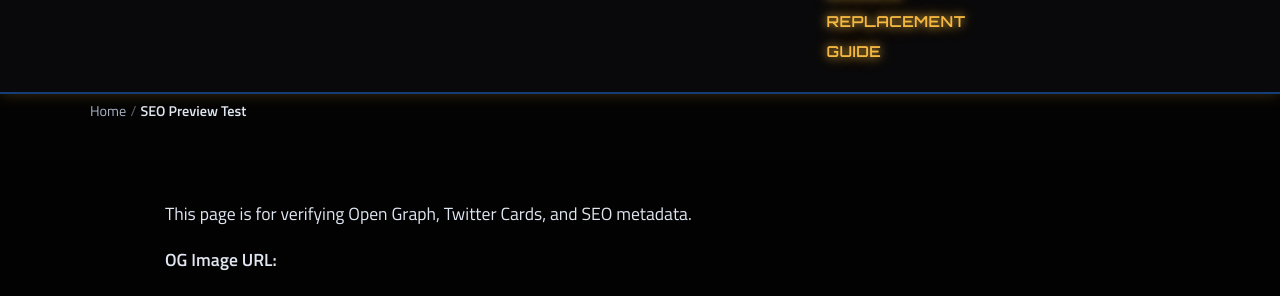
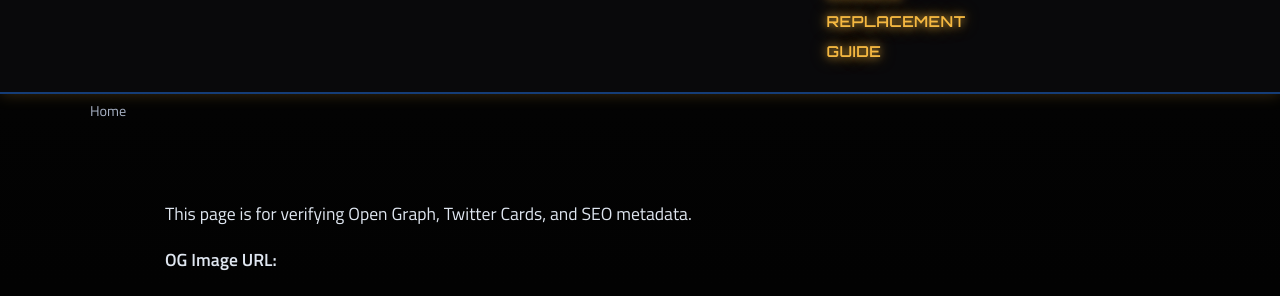
Before and after one commit to markisrt4/mrtechforge.github.io, a Jekyll site: the page built from seo-test.html, in a window 1280 px wide. Shown: the part 254-550 px from the top of the page. Built offline with Jekyll 4.4.1, drawn with Linux system fonts in a browser that asks for light colours.

Commit message:
Update breadcrumbs.html

```diff
--- a/_includes/breadcrumbs.html
+++ b/_includes/breadcrumbs.html
@@ -33,23 +25,14 @@
 <nav class="forge-breadcrumbs" aria-label="Breadcrumb">
   <a href="/">Home</a>
 
-    {% if top_item and top_item.url and top_item.url != "/" %}
+  {% if top_item and top_item.url != "/" %}
     <span class="forge-breadcrumbs-separator">/</span>
     <a href="{{ top_item.url }}">{{ top_item.title }}</a>
   {% endif %}
 
   {% if child_item %}
     <span class="forge-breadcrumbs-separator">/</span>
-      <span class="forge-breadcrumbs-current">
-        {{ child_item.title }}
-      </span>
-    {% else %}
-      {% if page.title and (top_item == nil or top_item.url == "/") %}
-        <span class="forge-breadcrumbs-separator">/</span>
-        <span class="forge-breadcrumbs-current">
-          {{ page.title }}
-        </span>
-      {% endif %}
+    <span class="forge-breadcrumbs-current">{{ child_item.title }}</span>
   {% endif %}
 </nav>
 {% endunless %}
```
Also changed, not shown: other parts of _includes/breadcrumbs.html (+4 -12 lines). Lines whose indentation alone changed are shown as unchanged.
